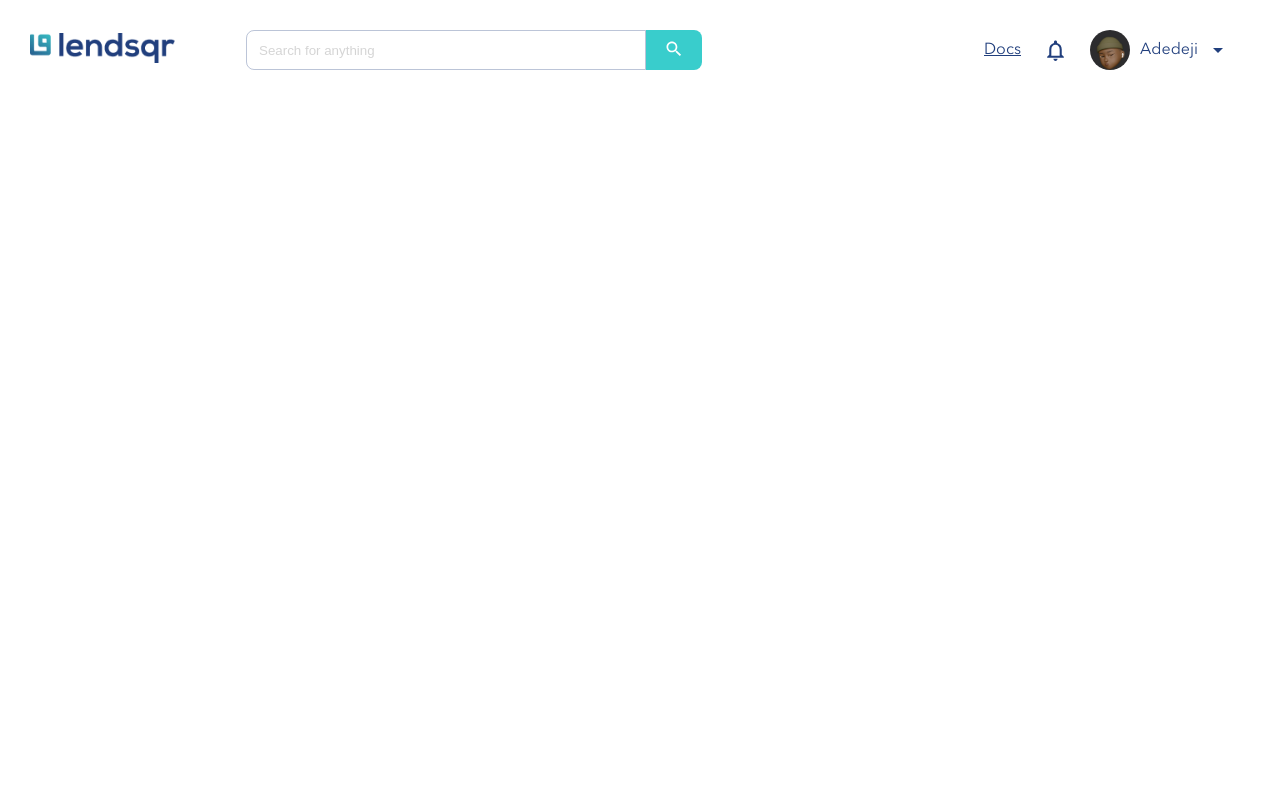
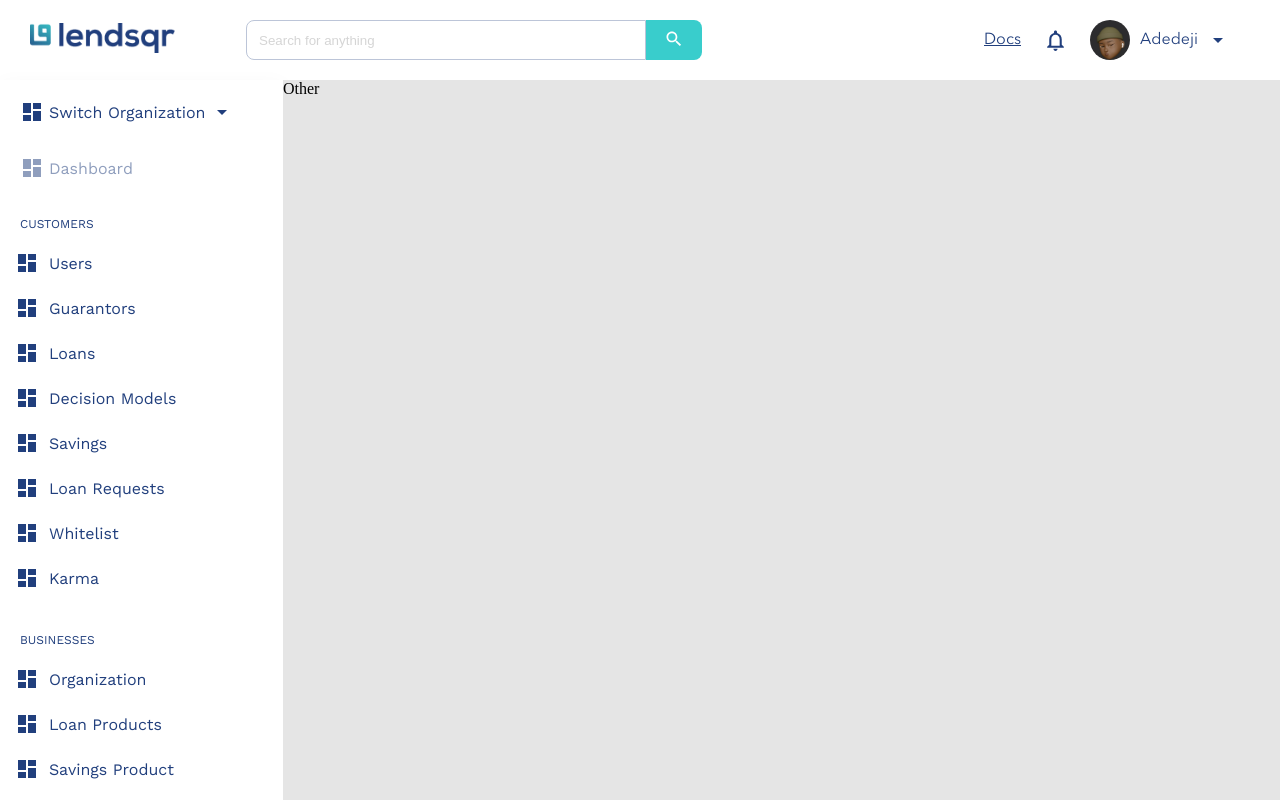
Before and after one commit to NnajiChimuanya/Lendsqr, a React (Create React App) app: page / in a window 1280 px wide. Built offline with nearby package versions, Linux system fonts and the light colour scheme.

Commit message:
Worked on the side bar, making the scrollbar visible only when a user hovers or focuses on the sidebar
Signed-off-by: Chimuanya Nnaji <nnajichimuanya50@gmail.com>

```diff
--- a/src/components/header/header.scss
+++ b/src/components/header/header.scss
@@ -6,7 +6,7 @@
   display: flex;
   justify-content: space-between;
   align-items: center;
-  height: 100px;
+  height: 10vh;
   background-color: #fff;
   // background-color: aliceblue;
   width: 100%;
--- a/src/components/sidebar/Sidebar.tsx
+++ b/src/components/sidebar/Sidebar.tsx
@@ -1,7 +1,156 @@
 import React from "react";
+import "./sidebar.scss";
+import { ArrowDropDown, Dashboard } from "@mui/icons-material";
+import SubMenu from "./SubMenu";
+import ISidebarData from "../../interfaces/sideBarDataInterface";
 
-const Sidebar = () => {
-  return <div>Sidebar</div>;
+const sidebarData: ISidebarData[] = [
+  {
+    name: "CUSTOMERS",
+    sub: [
+      {
+        name: "Users",
+        path: "/users",
+        Icon: Dashboard,
+      },
+      {
+        name: "Guarantors",
+        path: "/",
+        Icon: Dashboard,
+      },
+      {
+        name: "Loans",
+        path: "/",
+        Icon: Dashboard,
+      },
+      {
+        name: "Decision Models",
+        path: "/",
+        Icon: Dashboard,
+      },
+      {
+        name: "Savings",
+        path: "/",
+        Icon: Dashboard,
+      },
+      {
+        name: "Loan Requests",
+        path: "/",
+        Icon: Dashboard,
+      },
+      {
+        name: "Whitelist",
+        path: "/",
+        Icon: Dashboard,
+      },
+      {
+        name: "Karma",
+        path: "/",
+        Icon: Dashboard,
+      },
+    ],
+  },
+  {
+    name: "BUSINESSES",
+    sub: [
+      {
+        name: "Organization",
+        path: "/",
+        Icon: Dashboard,
+      },
+      {
+        name: "Loan Products",
+        path: "/",
+        Icon: Dashboard,
+      },
+      {
+        name: "Savings Product",
+        path: "/",
+        Icon: Dashboard,
+      },
+      {
+        name: "Fees and Charges",
+        path: "/",
+        Icon: Dashboard,
+      },
+      {
+        name: "Transactions",
+        path: "/",
+        Icon: Dashboard,
+      },
+      {
+        name: "Services",
+        path: "/",
+        Icon: Dashboard,
+      },
+      {
+        name: "Service Account",
+        path: "/",
+        Icon: Dashboard,
+      },
+      {
+        name: "Settlements",
+        path: "/",
+        Icon: Dashboard,
+      },
+      {
+        name: "Reports",
+        path: "/",
+        Icon: Dashboard,
+      },
+    ],
+  },
+  {
+    name: "SETTINGS",
+    sub: [
+      {
+        name: "Preferences",
+        path: "/",
+        Icon: Dashboard,
+      },
+      {
+        name: "Fees and Pricing",
+        path: "/",
+        Icon: Dashboard,
+      },
+      {
+        name: "Audit Logs",
+        path: "/",
+        Icon: Dashboard,
+      },
+    ],
+  },
+];
+
+const Sidebar: React.FC = () => {
+  return (
+    <div className="sidebar">
+      <div className="switch-organization">
+        <Dashboard />
+        <p className="main-item-name"> Switch Organization</p>
+        <ArrowDropDown />
+      </div>
+
+      <div className="dashboard">
+        <Dashboard className="main-item-icon" />
+        <p className="main-item-name"> Dashboard</p>
+      </div>
+
+      {sidebarData?.map((item, id) => {
+        let { sub } = item;
+        return (
+          <div className="main-item">
+            <p className="main-item-name"> {item.name}</p>
+
+            {sub?.map((subMenuItem, id) => {
+              let { name, path, Icon } = subMenuItem;
+              return <SubMenu name={name} path={path} Icon={Icon} />;
+            })}
+          </div>
+        );
+      })}
+    </div>
+  );
 };
 
 export default Sidebar;
--- /dev/null
+++ b/src/components/sidebar/SubMenu.tsx
@@ -0,0 +1,13 @@
+import React from "react";
+import { ISub } from "../../interfaces/sideBarDataInterface";
+
+const SubMenu = ({ name, path, Icon }: ISub) => {
+  return (
+    <div className="subMenuItem">
+      <Icon />
+      <p>{name}</p>
+    </div>
+  );
+};
+
+export default SubMenu;
--- a/src/components/sidebar/sidebar.scss
+++ b/src/components/sidebar/sidebar.scss
@@ -0,0 +1,83 @@
+@import "../../styles//colors";
+@import "../../styles//fonts";
+@import "../../styles//mixins";
+
+.sidebar {
+  width: 283px;
+  height: 90vh;
+  overflow-y: scroll;
+  box-shadow: 0px 5px 20px rgba(0, 0, 0, 0.04);
+  font-family: $workSans;
+  color: $primary;
+
+  .switch-organization {
+    display: flex;
+    align-items: center;
+    margin: 0;
+    padding: 20px 2px 2px 5px;
+    margin-left: 15px;
+
+    p {
+      margin: 0px 5px;
+    }
+  }
+
+  .dashboard {
+    display: flex;
+    align-items: center;
+    padding: 20px 2px 2px 5px;
+    margin: 0;
+    margin-left: 15px;
+    margin-top: 10px;
+    opacity: 0.5;
+
+    p {
+      margin: 0px 5px;
+    }
+  }
+
+  .main-item {
+    align-items: center;
+    margin: 0;
+
+    .main-item-name {
+      padding: 20px 2px 2px 5px;
+      margin: 15px 15px 10px 15px;
+      font-size: $smallSize;
+    }
+
+    .subMenuItem {
+      display: flex;
+      align-items: center;
+      margin-top: 5px;
+      padding: 8px 0px 8px 15px;
+
+      p {
+        margin-left: 10px;
+      }
+
+      &:active {
+        background: rgba(57, 205, 204, 0.1);
+      }
+
+      &:hover {
+        background: rgba(57, 205, 204, 0.06);
+      }
+    }
+  }
+}
+
+.sidebar:active::-webkit-scrollbar-thumb,
+.sidebar:focus::-webkit-scrollbar-thumb,
+.sidebar:hover::-webkit-scrollbar-thumb {
+  visibility: visible;
+}
+.sidebar::-webkit-scrollbar-thumb {
+  background-color: darkgrey;
+  visibility: hidden;
+}
+
+.sidebar::-webkit-scrollbar {
+  width: 4px;
+  height: 4px;
+}
--- a/src/index.tsx
+++ b/src/index.tsx
@@ -1,7 +1,9 @@
 import React from "react";
 import ReactDOM from "react-dom/client";
 import "./styles/index.scss";
-import { BrowserRouter } from "react-router-dom";
+import { BrowserRouter, Routes, Route } from "react-router-dom";
+import Login from "./pages/Login";
+import Dashboard from "./pages/Dashboard";
 import App from "./App";
 
 const root = ReactDOM.createRoot(
@@ -10,7 +12,11 @@ const root = ReactDOM.createRoot(
 root.render(
   <React.StrictMode>
     <BrowserRouter>
-      <App />
+      {/* <App /> */}
+      <Routes>
+        <Route path="/" element={<Dashboard />} />
+        <Route path="/login" element={<Login />} />
+      </Routes>
     </BrowserRouter>
   </React.StrictMode>
 );
--- /dev/null
+++ b/src/interfaces/sideBarDataInterface.ts
@@ -0,0 +1,16 @@
+import { SvgIconComponent } from "@mui/icons-material";
+import path from "path";
+import { ReactElement } from "react";
+
+export interface ISub {
+  name: string;
+  path: string;
+  Icon: SvgIconComponent;
+}
+
+interface ISidebarData {
+  name: string;
+  sub: ISub[];
+}
+
+export default ISidebarData;
--- a/src/pages/Dashboard.tsx
+++ b/src/pages/Dashboard.tsx
@@ -1,11 +1,17 @@
 import React from "react";
+import "../styles/dashboard.scss";
 import Header from "../components/header/Header";
+import Sidebar from "../components/sidebar/Sidebar";
 
 const Dashboard = () => {
   return (
-    <>
+    <div className="dashboard">
       <Header />
-    </>
+      <div className="main">
+        <Sidebar />
+        <div className="other">Other</div>
+      </div>
+    </div>
   );
 };
 
--- a/src/styles/_fonts.scss
+++ b/src/styles/_fonts.scss
@@ -1,3 +1,5 @@
+@import url("https://fonts.googleapis.com/css2?family=Work+Sans&display=swap");
+
 @font-face {
   font-family: avenirRegular;
   src: url("../fonts/avenirNextRegular.otf");
@@ -8,8 +10,10 @@
   src: url("../fonts//avenirNextBold.otf");
 }
 
+// FONT FAMILIES
 $avenirRegular: avenirRegular;
 $avenirBold: avenirBold;
+$workSans: "Work Sans", sans-serif;
 
 $boldWeight: 900;
 $boldSize: 40px;
--- /dev/null
+++ b/src/styles/dashboard.scss
@@ -0,0 +1,11 @@
+.dashboard {
+  .main {
+    display: flex;
+
+    .other {
+      flex: 1;
+      height: 90vh;
+      background-color: #e5e5e5;
+    }
+  }
+}
--- a/src/styles/index.scss
+++ b/src/styles/index.scss
@@ -4,4 +4,6 @@
 @import "./reset";
 @import "./app.scss";
 @import "./login.scss";
+@import "./dashboard.scss";
 @import "../components/header/header.scss";
+@import "../components//sidebar/sidebar.scss";
```
Also changed, not shown: package.json (+6 -1 lines), 1 other file (tests, documents, lock files or other folders).
